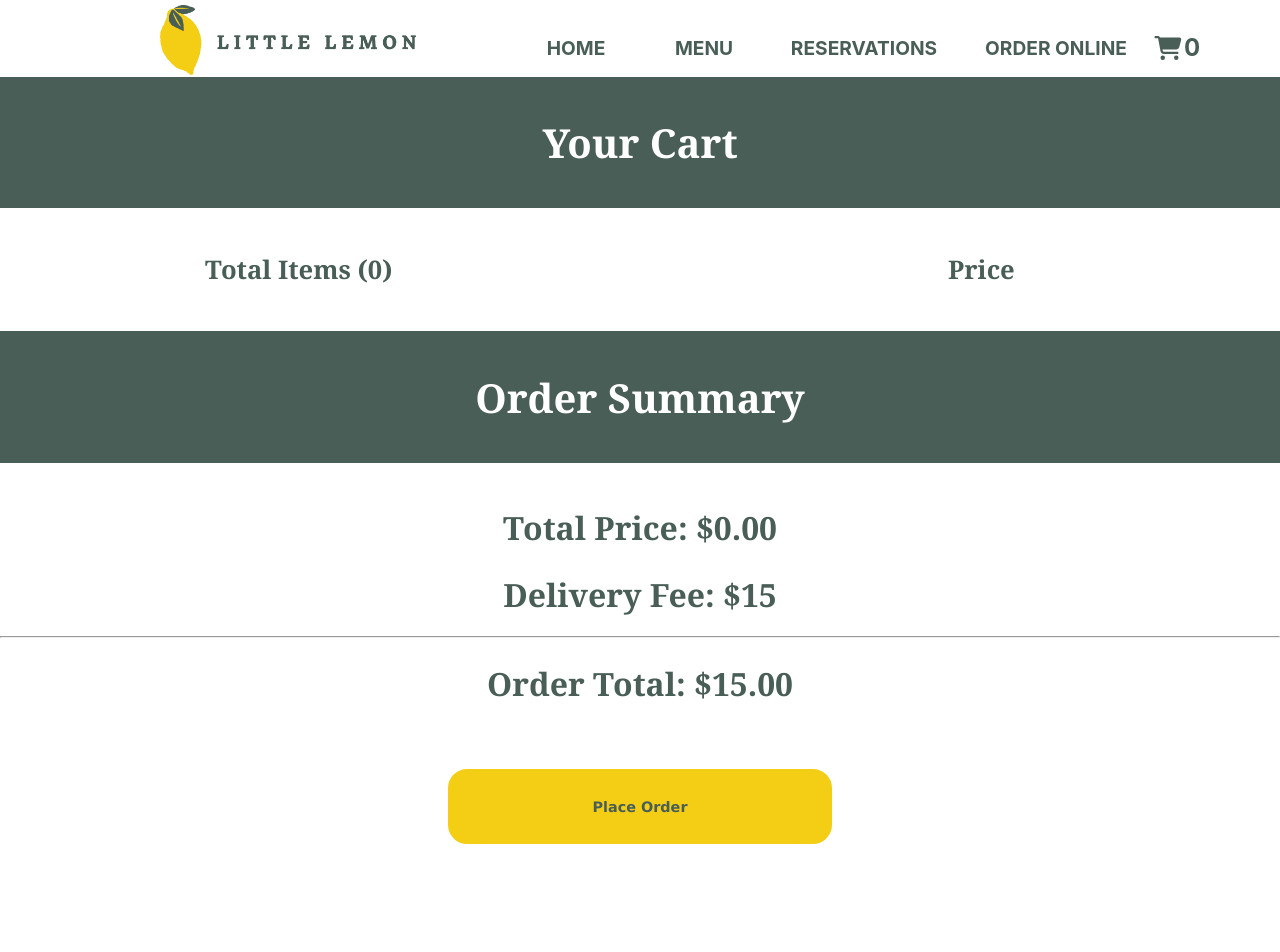
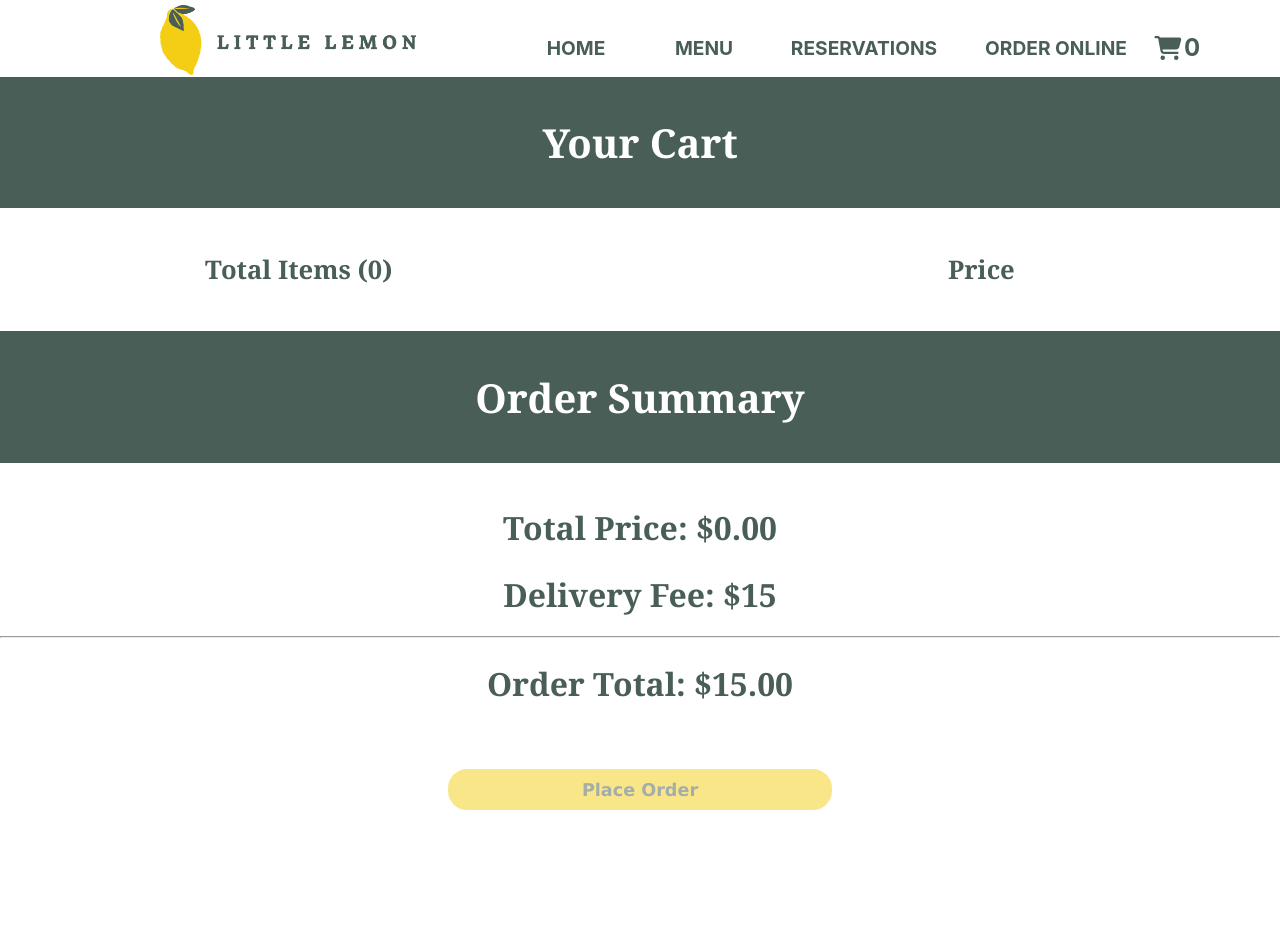
Before and after one commit to jehherne0506/Meta_Capstone_Project_Little-Lemon, a React (Create React App) app: page /order_online in a window 1280 px wide. Shown: the top 952 px of the page. Built offline with nearby package versions, Linux system fonts and the light colour scheme.

Commit message:
disable order button when empty order, update booking form button

```diff
--- a/src/Components/Pages/Order Online/order_online.css
+++ b/src/Components/Pages/Order Online/order_online.css
@@ -57,7 +57,7 @@
 .eachfood button{
     height: 40px;
     width: 30px;
-    padding: 0 5%;
+    padding: 0 2%;
 }
 .order_summary{
     display: flex;
@@ -70,6 +70,11 @@
 }
 .order_summary button{
     margin-top: 5%;
+    padding: 2%;
+    font-size: 90%;
+}
+.order_summary button:disabled{
+    opacity: 50%;
 }
 @media screen and (max-width:710px) {
     .grid_row h2{
@@ -98,6 +103,7 @@
 }
 @media screen and (min-width:600px) {
     .order_summary button{
-        padding: 2%;
+        padding: .5%;
+        font-size:110%;
     }
 }
--- a/src/Components/Pages/Order Online/order_online.js
+++ b/src/Components/Pages/Order Online/order_online.js
@@ -67,7 +67,7 @@ function Order_Online(props){
                 <br></br>
                 <hr></hr>
                 <h2>Order Total: ${(totalPrice+15).toFixed(2)}</h2>
-                <button onClick={()=>{
+                <button disabled={totalItems===0?true:false} onClick={()=>{
                     const total = `${(totalPrice+15).toFixed(2)}`
                     navigate('/confirmation_order',{state:{cost:total}})}}>Place Order</button>
             </div>
--- a/src/Components/Pages/Reservations/booking_form.css
+++ b/src/Components/Pages/Reservations/booking_form.css
@@ -125,7 +125,7 @@ textarea{
         font-size: 90%;
     }
     .forms button{
-        font-size: 50%;
+        font-size: 90%;
     }
     #check_email{
         padding-top: 3%;
@@ -162,4 +162,8 @@ textarea{
     .policy label{
         text-align: left;
     }
+    .forms button{
+        font-size: 90%;
+        padding: 2%;
+    }
 }
```
